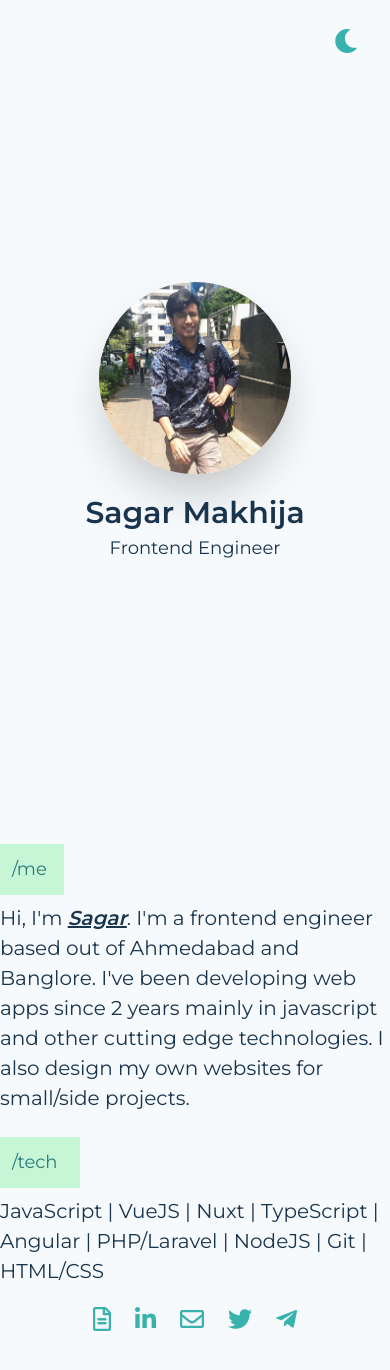
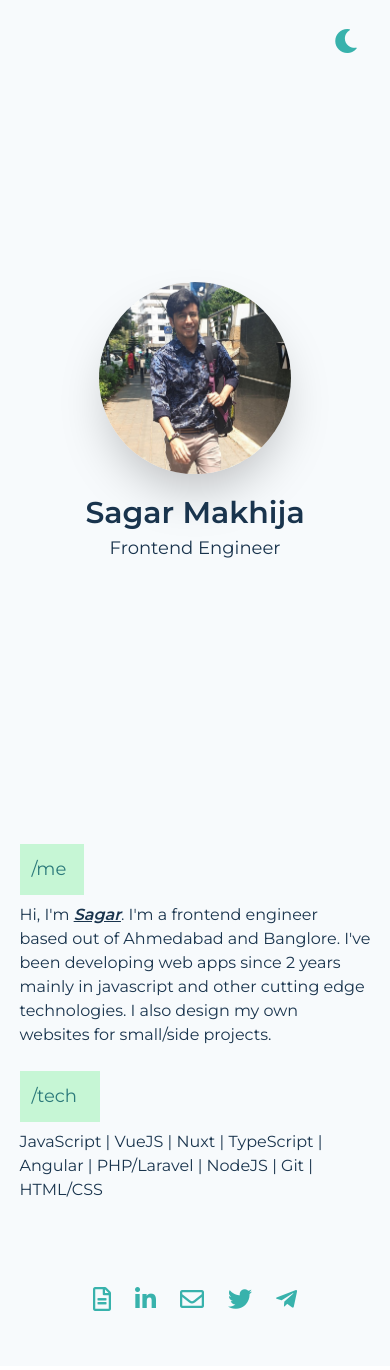
Before and after one commit to Sagarmak-zz/nuxt-portfolio, a Nuxt app: page / in a window 390 px wide. Shown: the top 1370 px of the page. Built offline with nearby package versions, Linux system fonts and the light colour scheme.

Commit message:
mobile layout changes

```diff
--- a/layouts/default.vue
+++ b/layouts/default.vue
@@ -1,5 +1,5 @@
 <template>
-  <div class="bg-background" :class="{ 'theme-light': lightTheme, 'theme-dark': !lightTheme }">
+  <div class="layout mx-auto bg-background" :class="{ 'theme-light': lightTheme, 'theme-dark': !lightTheme }">
     <Nav :is-light-theme="lightTheme" @nav-toggle-theme="themeSwitcher" />
     <Nuxt />
   </div>
@@ -33,4 +33,8 @@ export default {
 header {
   min-height: 10vh;
 }
+
+.container {
+  width: 90%;
+}
 </style>
--- a/pages/index.vue
+++ b/pages/index.vue
@@ -15,12 +15,12 @@ index.vue
         </div>
       </div>
     </div>
-    <div class="page2 about">
+    <div class="page2 about mb-20">
       <div class="me">
-        <div class="about-title w-16 p-3 text-lg text-accent-text bg-accent-bg">
+        <div class="about-title w-16 p-3 text-lg md:text-lg text-accent-text bg-accent-bg">
           /me
         </div>
-        <div class="text-color-text text-xl mt-2">
+        <div class="text-color-text text-base md:text-xl mt-2">
           Hi, I'm <span class="font-semibold italic underline">Sagar</span>. I'm
           a frontend engineer based out of Ahmedabad and Banglore. I've been
           developing web apps since 2 years mainly in javascript and other
@@ -29,10 +29,10 @@ index.vue
         </div>
       </div>
       <div class="tech mt-6">
-        <div class="about-title w-20 p-3 text-lg text-accent-text bg-accent-bg">
+        <div class="about-title w-20 p-3 text-lg md:text-lg text-accent-text bg-accent-bg">
           /tech
         </div>
-        <div class="text-color-text text-xl mt-2">
+        <div class="text-color-text text-base md:text-xl mt-2">
           JavaScript | VueJS | Nuxt | TypeScript | Angular | PHP/Laravel |
           NodeJS | Git | HTML/CSS
         </div>
@@ -111,9 +111,6 @@ export default {
   /* align-items: center; */
   text-align: center;
 }
-.page2 {
-  min-height: 40vh;
-}
 .footer {
   min-height: 10vh;
 }
```
